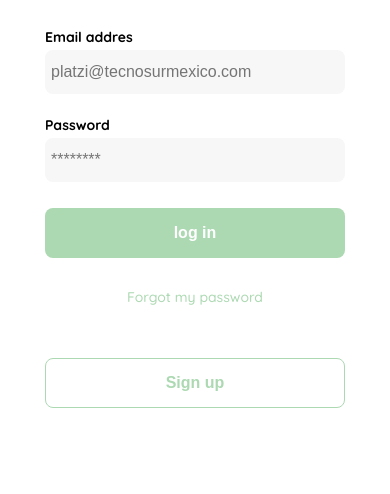
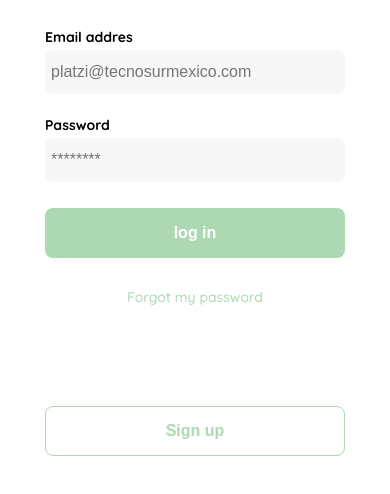
Before and after one commit to dampDev/cursosplatzi, a plain HTML site: page practico-frontend-developer/clase3.html in a window 390 px wide. Shown: the part 244-738 px from the top of the page. Drawn offline with Linux system fonts and the light colour scheme.

Commit message:
reto en boton sign pu

```diff
--- a/practico-frontend-developer/clase3.html
+++ b/practico-frontend-developer/clase3.html
@@ -103,8 +103,14 @@
             .logo {
                 display: block;
             }
+            .secondary-button {
+            top: 95%;
+            position: relative;
+
+            }
 
         }
+
 
     </style>
 </head>
```
